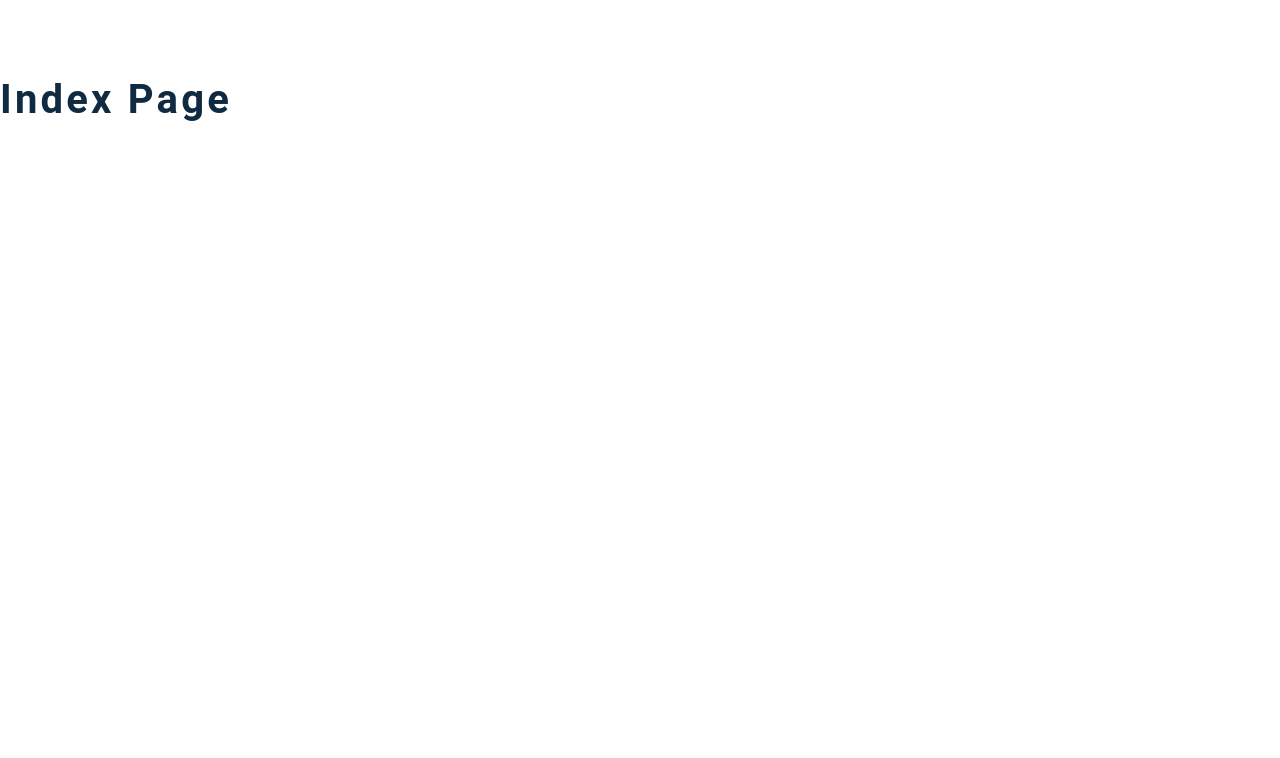
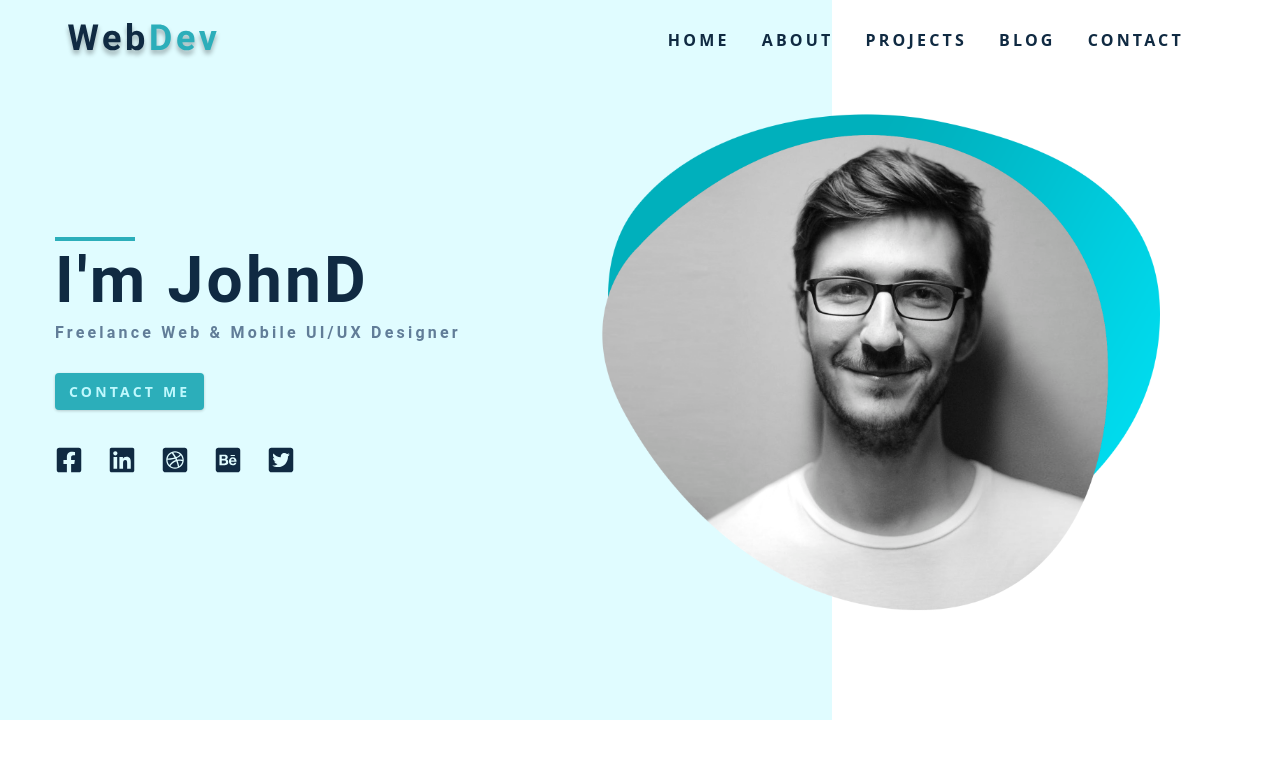
Before and after one commit to locaulker/portfolio-gs, a Gatsby site: page / in a window 1280 px wide. Built offline with nearby package versions, Linux system fonts and the light colour scheme; Gatsby itself is replaced by a stand-in of ours.

Commit message:
added layout and navbar components

```diff
--- a/package.json
+++ b/package.json
@@ -14,7 +14,6 @@
     "test": "echo \"Write tests! -> https://gatsby.dev/unit-testing\" && exit 1"
   },
   "dependencies": {
-    "@fortawesome/fontawesome-pro": "^5.13.0",
     "gatsby": "^2.21.0",
     "gatsby-image": "^2.4.0",
     "gatsby-plugin-prefetch-google-fonts": "^1.4.3",
--- a/src/components/Hero.js
+++ b/src/components/Hero.js
@@ -3,10 +3,44 @@ import Image from "gatsby-image"
 import { Link } from "gatsby"
 import { graphql, useStaticQuery } from "gatsby"
 import SocialLinks from "../constants/socialLinks"
-// ...GatsbyImageSharpFluid
+
+const query = graphql`
+  {
+    file(relativePath: { eq: "hero-img.png" }) {
+      childImageSharp {
+        fluid {
+          ...GatsbyImageSharpFluid
+        }
+      }
+    }
+  }
+`
 
 const Hero = () => {
-  return <h2>hero component</h2>
+  const {
+    file: {
+      childImageSharp: { fluid },
+    },
+  } = useStaticQuery(query)
+
+  return (
+    <header className="hero">
+      <div className="section-center hero-center">
+        <article className="hero-info">
+          <div>
+            <div className="underline"></div>
+            <h1>I'm JohnD</h1>
+            <h4>Freelance Web & Mobile UI/UX Designer</h4>
+            <Link to="/contact" className="btn">
+              Contact Me
+            </Link>
+            <SocialLinks />
+          </div>
+        </article>
+        <Image fluid={fluid} className="hero-img" />
+      </div>
+    </header>
+  )
 }
 
 export default Hero
--- a/src/components/Layout.js
+++ b/src/components/Layout.js
@@ -3,10 +3,12 @@ import React from "react"
 import Navbar from "./Navbar"
 import Sidebar from "./Sidebar"
 import Footer from "./Footer"
+
 const Layout = ({ children }) => {
   return (
     <>
-      <h2>layout component</h2>
+      <Navbar />
+      {children}
     </>
   )
 }
--- a/src/components/Navbar.js
+++ b/src/components/Navbar.js
@@ -3,7 +3,19 @@ import logo from "../assets/logo.svg"
 import { FaAlignRight } from "react-icons/fa"
 import PageLinks from "../constants/links"
 const Navbar = () => {
-  return <h2>navbar component</h2>
+  return (
+    <nav className="navbar">
+      <div className="nav-center">
+        <div className="nav-header">
+          <img src={logo} alt="Logo" />
+          <button className="toggle-btn">
+            <FaAlignRight />
+          </button>
+        </div>
+        <PageLinks styleClass="nav-links"></PageLinks>
+      </div>
+    </nav>
+  )
 }
 
 export default Navbar
--- a/src/css/main.css
+++ b/src/css/main.css
@@ -67,7 +67,7 @@ body {
   color: var(--clr-grey-1);
   line-height: 1.5;
   font-size: 0.875rem;
-  margin-top: 5rem;
+  /* margin-top: 5rem; */
 }
 ul {
   list-style-type: none;
@@ -258,7 +258,7 @@ Navbar
     margin-right: 2rem;
   }
   .nav-links a {
-    text-transform: capitalize;
+    text-transform: uppercase;
     color: var(--clr-grey-1);
     font-weight: bold;
     letter-spacing: var(--spacing);
--- a/src/pages/index.js
+++ b/src/pages/index.js
@@ -6,7 +6,12 @@ import Services from "../components/Services"
 import Jobs from "../components/Jobs"
 import Projects from "../components/Projects"
 import Blogs from "../components/Blogs"
+
 export default () => {
-  return <h2>index page</h2>
+  return (
+    <Layout>
+      <Hero />
+    </Layout>
+  )
 }
 // ...GatsbyImageSharpFluid
```
Also changed, not shown: README.md, 1 other file.
